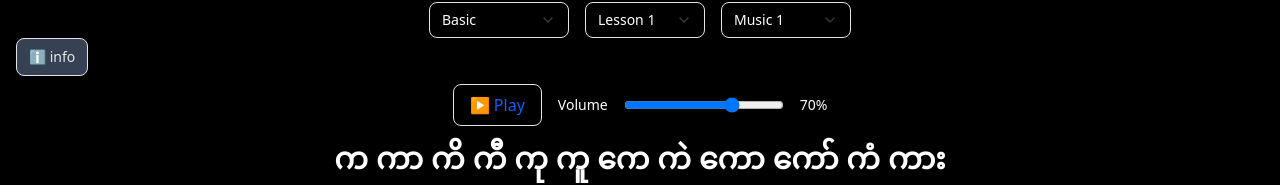
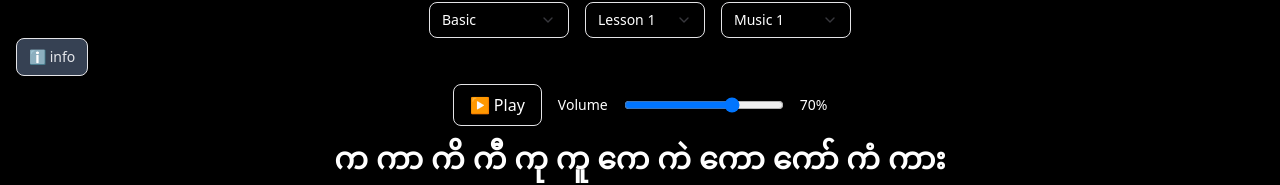
Before and after one commit to OakkarNyunt/MyanTyping, a React (Vite) app: page / in a window 1280 px wide. Shown: the part 130-315 px from the top of the page. Built offline with nearby package versions, Linux system fonts and the light colour scheme.

Commit message:
play button changed color

```diff
--- a/src/components/MusicControls.tsx
+++ b/src/components/MusicControls.tsx
@@ -17,7 +17,7 @@ const MusicControls: React.FC<MusicControlsProps> = ({
 }) => {
   return (
     <div className="flex items-center justify-center space-x-4 my-2">
-      <Button onClick={toggleMusic} className="px-4 py-2 text-blue-600">
+      <Button onClick={toggleMusic} className="px-4 py-2">
         {isMusicPlaying ? "⏸️ Pause" : "▶️ Play"}
       </Button>
       <div className="flex items-center justify-center space-x-4">
```
